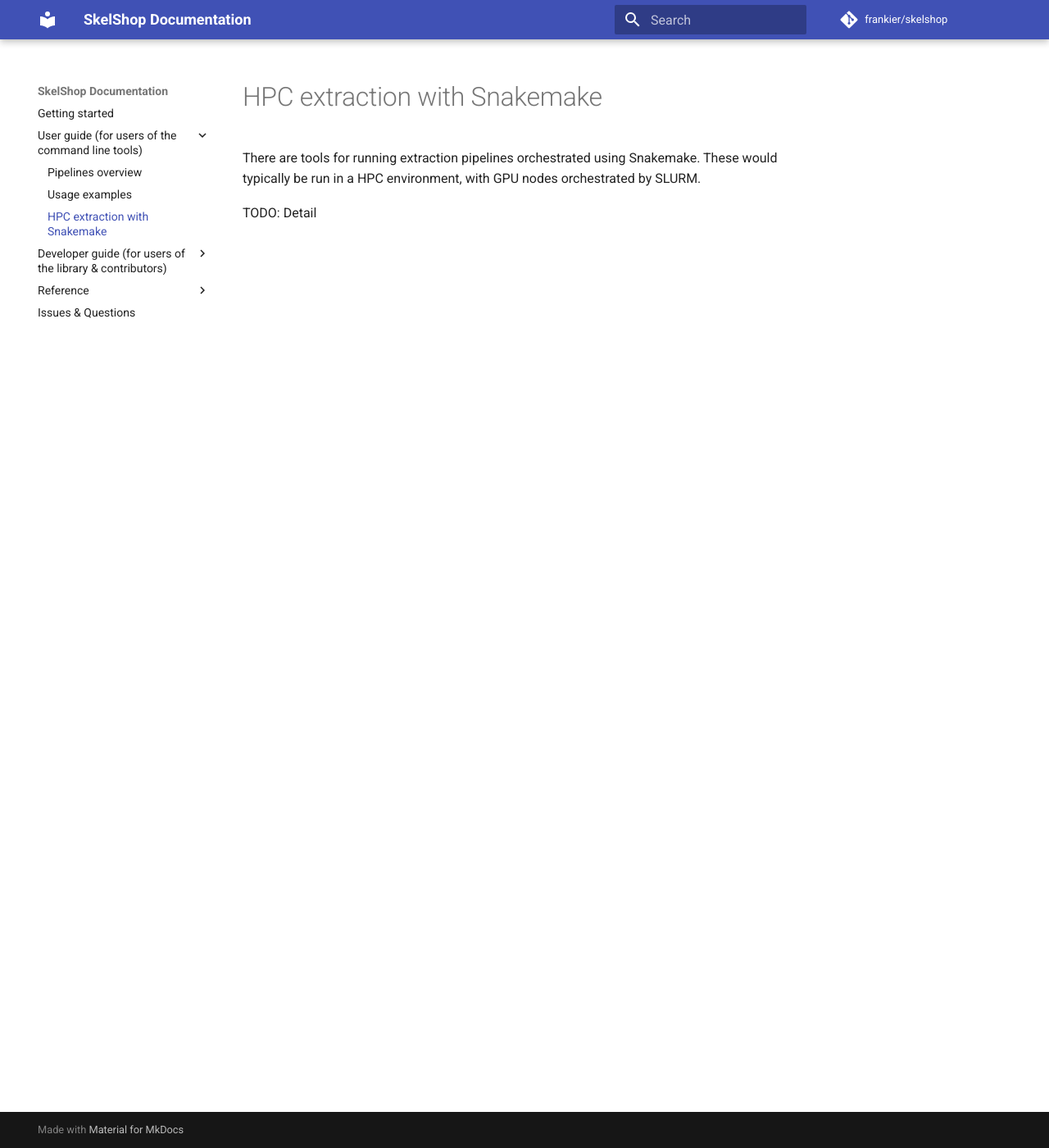
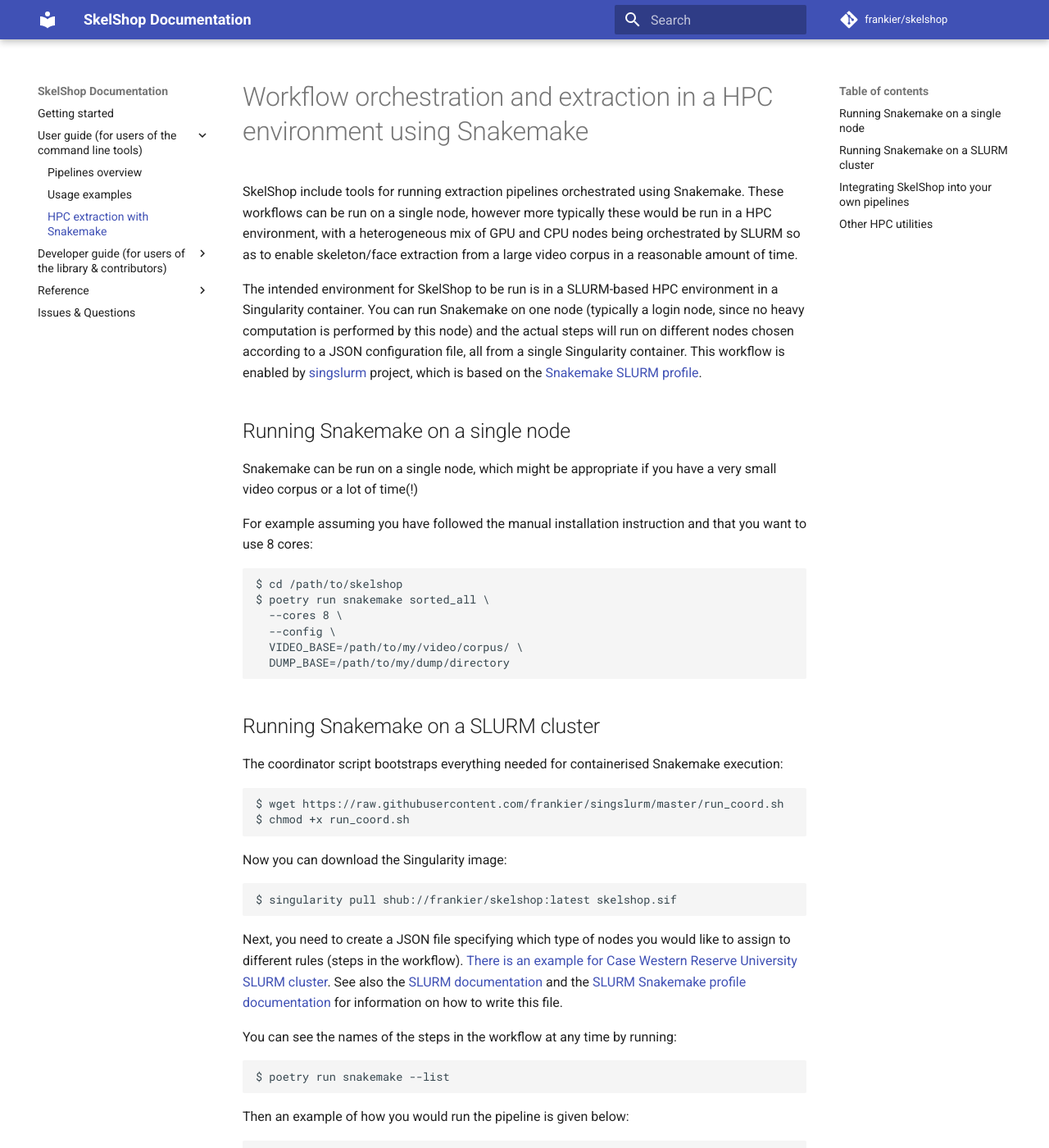
Before and after one commit to frankier/skelshop, an MkDocs documentation site: the page built from docs/snakemake.md, in a window 1280 px wide and 1400 px high. Shown: the whole window at 82% size. Built offline with MkDocs 1.6.1 and Material for MkDocs 9.7.7, drawn with Linux system fonts in a browser that asks for light colours; comment, search, counter and statistics services are not loaded; some of the changed text lies outside the part shown.

Commit message:
Document Snakemake/HPC

```diff
--- a/docs/snakemake.md
+++ b/docs/snakemake.md
@@ -1,7 +1,84 @@
-# HPC extraction with Snakemake
+# Workflow orchestration and extraction in a HPC environment using Snakemake
 
-There are tools for running extraction pipelines orchestrated using Snakemake.
-These would typically be run in a HPC environment, with GPU nodes orchestrated
-by SLURM.
+SkelShop include tools for running extraction pipelines orchestrated using
+Snakemake. These workflows can be run on a single node, however more typically
+these would be run in a HPC environment, with a heterogeneous mix of GPU and
+CPU nodes being orchestrated by SLURM so as to enable skeleton/face extraction
+from a large video corpus in a reasonable amount of time.
 
-TODO: Detail
+The intended environment for SkelShop to be run is in a SLURM-based HPC
+environment in a Singularity container. You can run Snakemake on one node
+(typically a login node, since no heavy computation is performed by this node)
+and the actual steps will run on different nodes chosen according to a JSON
+configuration file, all from a single Singularity container. This workflow is
+enabled by [singslurm](https://github.com/frankier/singslurm) project, which is
+based on the [Snakemake SLURM
+profile](https://github.com/Snakemake-Profiles/slurm).
+
+## Running Snakemake on a single node
+
+Snakemake can be run on a single node, which might be appropriate if you have
+a very small video corpus or a lot of time(!)
+
+For example assuming you have followed the manual installation instruction and
+that you want to use 8 cores:
+
+    $ cd /path/to/skelshop
+    $ poetry run snakemake sorted_all \
+      --cores 8 \
+      --config \
+      VIDEO_BASE=/path/to/my/video/corpus/ \
+      DUMP_BASE=/path/to/my/dump/directory
+
+## Running Snakemake on a SLURM cluster
+
+The coordinator script bootstraps everything needed for containerised Snakemake
+execution:
+
+    $ wget https://raw.githubusercontent.com/frankier/singslurm/master/run_coord.sh
+    $ chmod +x run_coord.sh
+
+Now you can download the Singularity image:
+
+    $ singularity pull shub://frankier/skelshop:latest skelshop.sif
+
+Next, you need to create a JSON file specifying which type of nodes you would
+like to assign to different rules (steps in the workflow). [There is an example
+for Case Western Reserve University SLURM
+cluster](https://github.com/frankier/skelshop/blob/master/contrib/slurm/track.clusc.json).
+See also the [SLURM
+documentation](https://slurm.schedmd.com/documentation.html) and the [SLURM
+Snakemake profile documentation](https://github.com/Snakemake-Profiles/slurm)
+for information on how to write this file.
+
+You can see the names of the steps in the workflow at any time by running:
+
+    $ poetry run snakemake --list
+
+Then an example of how you would run the pipeline is given below:
+
+    $ SIF_PATH=`pwd`/skelshop.sif \
+      SNAKEFILE=/opt/skelshop/workflow/Snakefile \
+      CLUSC_CONF=/opt/skelshop/contrib/slurm/skels.tracked.clusc.json \
+      NUM_JOBS=42 \
+      SING_EXTRA_ARGS="--bind /path/to/my/extra/bind" \
+      ./run_coord.sh \
+      sorted_all \
+      --config \
+      VIDEO_BASE=/path/to/my/video/corpus/ \
+      DUMP_BASE=/path/to/my/dump/directory
+
+## Integrating SkelShop into your own pipelines
+
+In case you are using SkelShop as part of a larger pipeline or want to further
+customise your workflow, you should write your own Snakefile. See the
+[Snakemake documentation](https://snakemake.readthedocs.io). You may like to
+use the rules and scripts from SkelShop. In this case the current best approach
+is to copy or symlink everything under `workflow/rules` and `workflow/scripts`
+into your own `workflow` directory.
+
+## Other HPC utilities
+
+There are some examples of how to run which are specific to the Case Western
+Reserve University SLURM cluster [in the contrib/slurm
+directory](https://github.com/frankier/skelshop/tree/master/contrib/slurm).
```
Also changed, not shown: README.md (+1 -0 lines), 5 other files.
